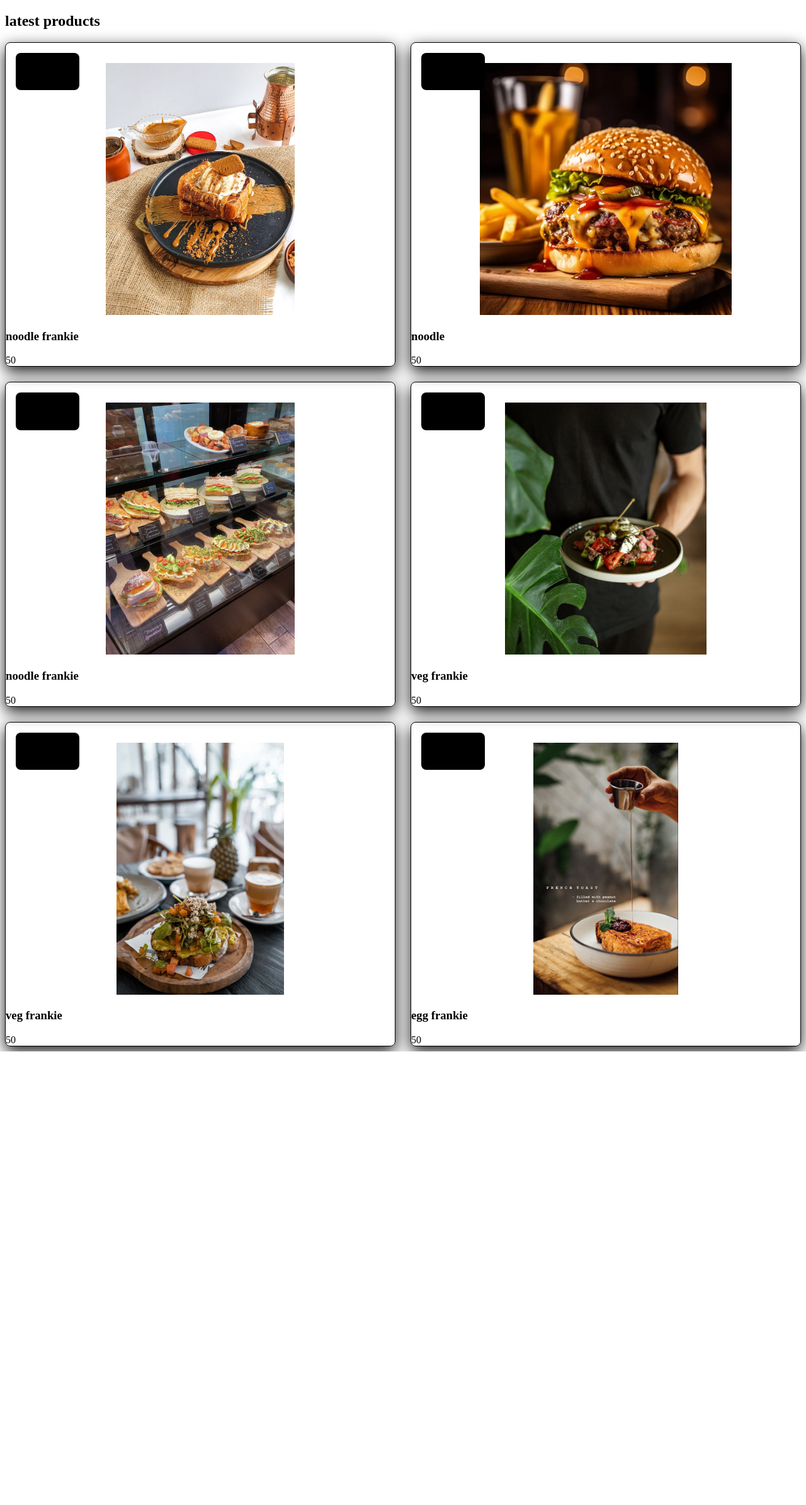
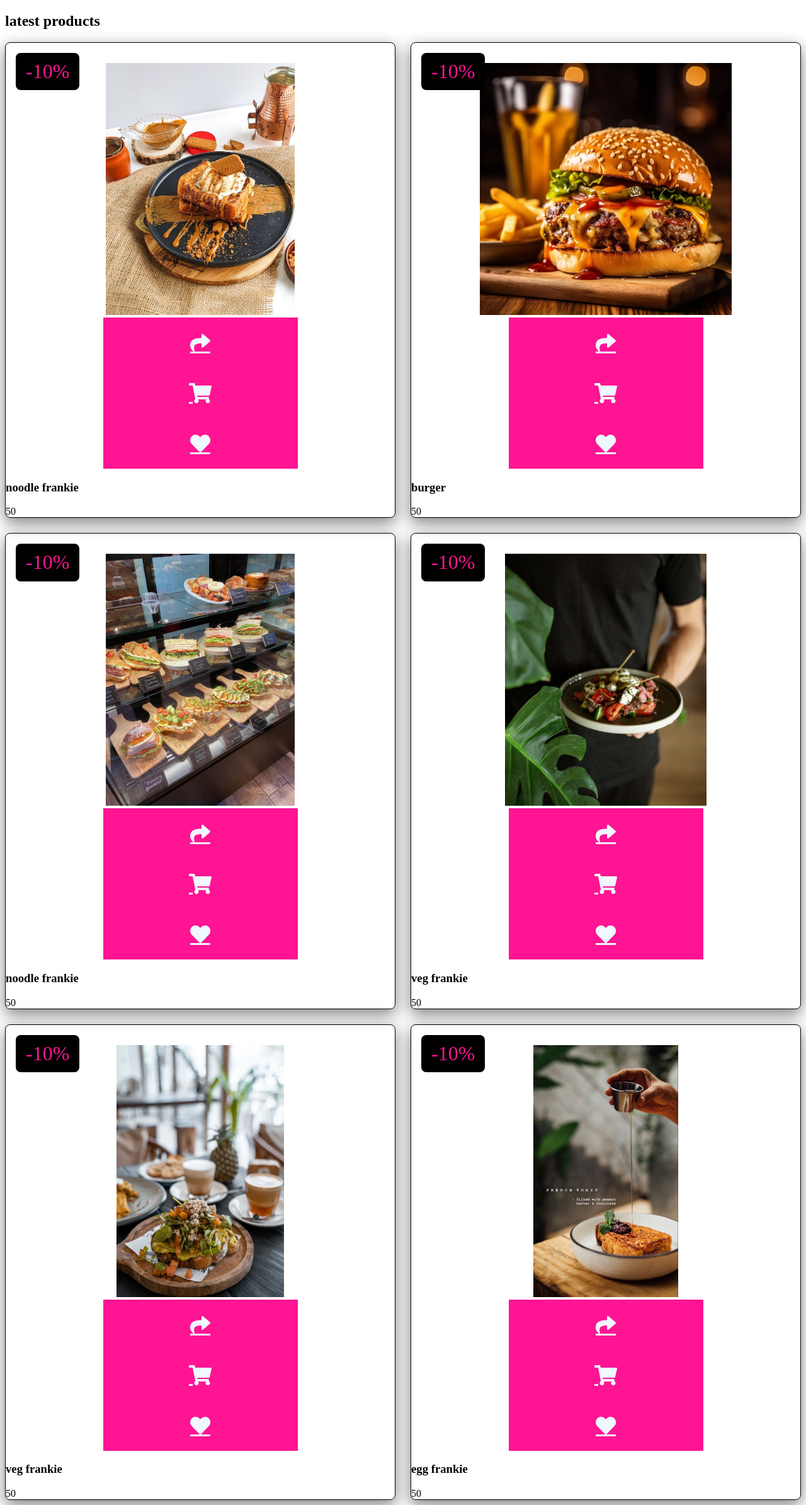
Before and after one commit to shravanip419/miniproject, a PHP site: page /food.html in a window 1280 px wide. Shown: the whole page at 63% size. Before the commit the page ends 1669 px from the top, so only its background shows below. Run offline with PHP 8.4, Linux system fonts and the light colour scheme.

Commit message:
cahnge in food.html

```diff
--- a/food.css
+++ b/food.css
@@ -1,3 +1,7 @@
+:root {
+    --pink: #ff1493;
+}
+
 .products .box-container {
     display: flex;
     flex-wrap: wrap;
@@ -6,10 +10,11 @@
 
 .products .box-container .box {
     flex: 1 1 30rem;
-    box-shadow: 0 .5rem 1.5rem rgba(0, 0, 0, 0.897); /* Subtle shadow */
+    box-shadow: 0 .5rem 1.5rem rgba(0, 0, 0, 0.5); /* Subtle shadow */
     border-radius: .5rem;
     border: 0.1rem solid black; /* Adjusted border size */
     position: relative;
+    overflow: hidden;
 }
 
 .products .box-container .box .discount {
@@ -18,31 +23,37 @@
     left: 1rem;
     padding: 0.7rem 1rem; /* Adjusted padding */
     font-size: 2rem;
-    color: var(--pink); /* Assuming var(--pink) is defined elsewhere */
+    color: var(--pink);
     background: black;
     z-index: 1;
     border-radius: .5rem;
 }
-.products .box-container .box .image{
+
+.products .box-container .box .image {
     position: relative;
-text-align: center;
-padding-top: 2rem;
-overflow: hidden;
+    text-align: center;
+    padding-top: 2rem;
+    overflow: hidden;
 }
-.products .box-container .box .image img{
+
+.products .box-container .box .image img {
     height: 25rem;
+    transition: transform 0.3s ease-in-out;
 }
-.products .box-container .box:hover .image img{
+
+.products .box-container .box:hover .image img {
     transform: scale(1.1);
 }
-.products .box-container .box:hover .image .icons{
+
+.products .box-container .box:hover .image .icons {
     position: absolute;
     bottom: 0;
     left: 0;
     right: 0;
     display: flex;
 }
-.products .box-container .box:hover .image .icons a{
+
+.products .box-container .box .image .icons a {
     height: 5rem;
     line-height: 5rem;
     font-size: 2rem;
@@ -50,3 +61,18 @@ overflow: hidden;
     background: var(--pink);
     color: aliceblue;
 }
+
+.products .box-container .box:hover .image .icons .cart-btn {
+    border-left: .1rem solid gray;
+    border-right: .1rem solid gray;
+}
+
+.products .box-container .box .image .icons a:hover {
+    background-color: black;
+}
+
+@media (max-width: 768px) {
+    .products .box-container .box {
+        flex: 1 1 100%;
+    }
+}
--- a/food.html
+++ b/food.html
@@ -3,8 +3,10 @@
 <head>
     <meta charset="UTF-8">
     <meta name="viewport" content="width=device-width, initial-scale=1.0">
-    <title>Document</title>
+    <title>Food Products</title>
     <link rel="stylesheet" href="food.css">
+    <link href="https://fonts.googleapis.com/css2?family=Bree+Serif&display=swap" rel="stylesheet">
+    <link rel="stylesheet" href="https://cdnjs.cloudflare.com/ajax/libs/font-awesome/5.15.4/css/all.min.css">
 </head>
 <body>
     <section class="products" id="products">
@@ -14,9 +16,11 @@
             <div class="box">
                 <span class="discount">-10%</span>
                 <div class="image">
-                    <img src="food1.jfif" alt="">
+                    <img src="food1.jfif" alt="Noodle Frankie">
                     <div class="icons">
                         <a href="#" class="fas fa-share"></a>
+                        <a href="#" class="cart-btn fas fa-shopping-cart"></a>
+                        <a href="#" class="fas fa-heart"></a>
                     </div>
                 </div>
                 <div class="content">
@@ -28,13 +32,15 @@
             <div class="box">
                 <span class="discount">-10%</span>
                 <div class="image">
-                    <img src="burger-with-melted-cheese.webp" alt="">
+                    <img src="burger-with-melted-cheese.webp" alt="Burger with Cheese">
                     <div class="icons">
+                        <a href="#" class="fas fa-share"></a>
+                        <a href="#" class="cart-btn fas fa-shopping-cart"></a>
                         <a href="#" class="fas fa-heart"></a>
                     </div>
                 </div>
                 <div class="content">
-                    <h3>noodle</h3>
+                    <h3>burger</h3>
                     <div class="price">50</div>
                 </div>
             </div>
@@ -42,9 +48,11 @@
             <div class="box">
                 <span class="discount">-10%</span>
                 <div class="image">
-                    <img src="food2.jfif" alt="">
+                    <img src="food2.jfif" alt="Noodle Frankie">
                     <div class="icons">
                         <a href="#" class="fas fa-share"></a>
+                        <a href="#" class="cart-btn fas fa-shopping-cart"></a>
+                        <a href="#" class="fas fa-heart"></a>
                     </div>
                 </div>
                 <div class="content">
@@ -56,9 +64,11 @@
             <div class="box">
                 <span class="discount">-10%</span>
                 <div class="image">
-                    <img src="food3.jfif" alt="">
+                    <img src="food3.jfif" alt="Veg Frankie">
                     <div class="icons">
                         <a href="#" class="fas fa-share"></a>
+                        <a href="#" class="cart-btn fas fa-shopping-cart"></a>
+                        <a href="#" class="fas fa-heart"></a>
                     </div>
                 </div>
                 <div class="content">
@@ -69,9 +79,11 @@
             <div class="box">
                 <span class="discount">-10%</span>
                 <div class="image">
-                    <img src="food5.jfif" alt="">
+                    <img src="food5.jfif" alt="Veg Frankie">
                     <div class="icons">
                         <a href="#" class="fas fa-share"></a>
+                        <a href="#" class="cart-btn fas fa-shopping-cart"></a>
+                        <a href="#" class="fas fa-heart"></a>
                     </div>
                 </div>
                 <div class="content">
@@ -83,9 +95,11 @@
             <div class="box">
                 <span class="discount">-10%</span>
                 <div class="image">
-                    <img src="food4.jfif" alt="">
+                    <img src="food4.jfif" alt="Egg Frankie">
                     <div class="icons">
                         <a href="#" class="fas fa-share"></a>
+                        <a href="#" class="cart-btn fas fa-shopping-cart"></a>
+                        <a href="#" class="fas fa-heart"></a>
                     </div>
                 </div>
                 <div class="content">
```
